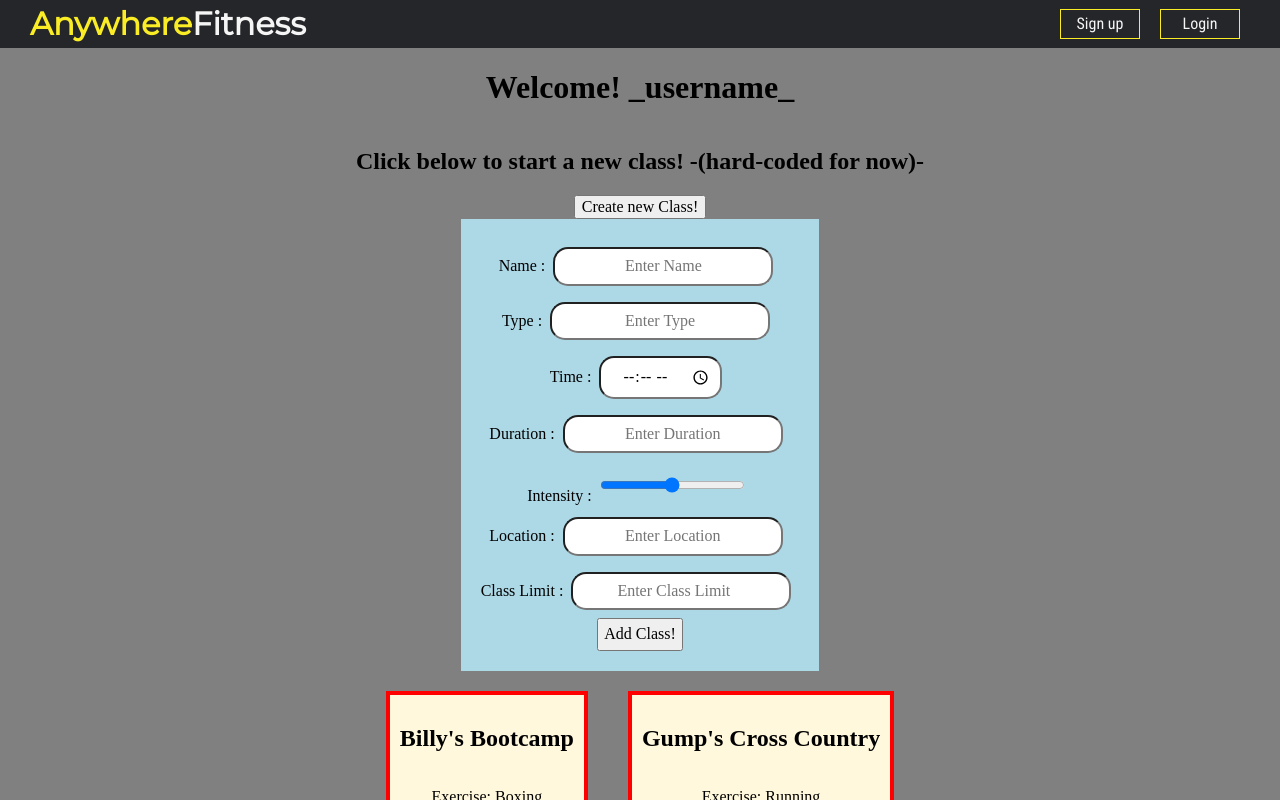
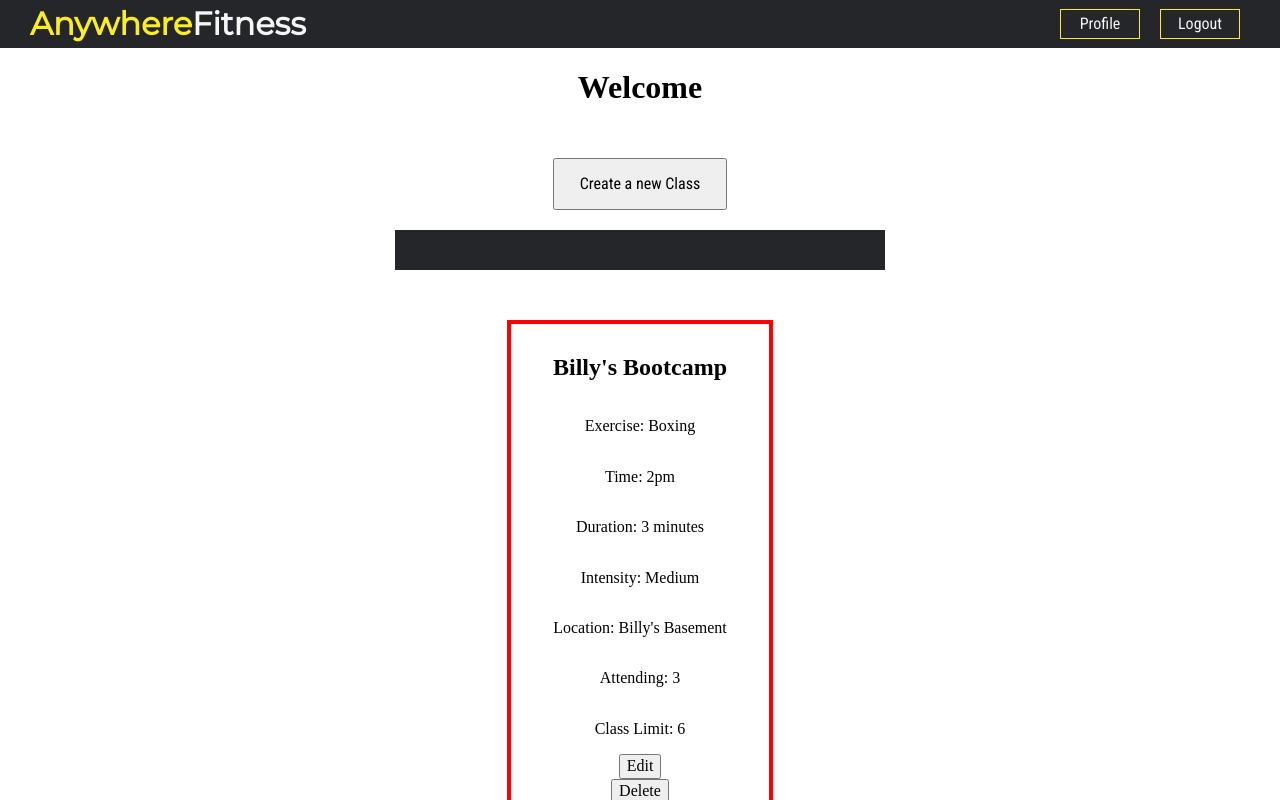
Before and after one commit to anywhere-fitness-tt2/Front-end, a React (Create React App) app in the folder anywhere-fitness/: page /instructor-profile/1 in a window 1280 px wide. Shown: the top 800 px of the page. Built offline with nearby package versions, Linux system fonts and the light colour scheme; sample sign-in values are in the browser's storage.

Commit message:
form styling done, on to working with backend

```diff
--- a/anywhere-fitness/src/components/ClassForm.js
+++ b/anywhere-fitness/src/components/ClassForm.js
@@ -1,116 +1,188 @@
-import React from 'react';
+import React, { useState } from 'react';
 import styled from 'styled-components';
 
-const StyledClassForm = styled.form`
-display:flex;
-flex-flow:column nowrap;
-align-items:center;
-text-align:center;
-background: lightblue;
-padding: 20px;
+const ClassForm = ({ formValues, handleChange, handleClassSubmit }) => {
+  const [hidden, setHidden] = useState('form-hide');
 
-.formInput {
-  padding: 8px;
-  margin: 8px;
-  border-radius:15px;
-  text-align:center;
+  const hideHandler = () => {
+    if (hidden === 'form-hide') {
+      setHidden('form-show');
     }
-
-.submitBtn {
-  padding: 5px;
+    if (hidden === 'form-show') {
+      setHidden('form-hide');
     }
-`
-
-const ClassForm = props => {
-  const { formValues, handleChange, handleClassSubmit } = props;
-
+  };
   return (
-      <StyledClassForm className="formGroup" onSubmit={handleClassSubmit}>
-        <label className="formLabel"> Name :
+    <Container>
+      <button className='hide-button' onClick={hideHandler}>
+        Create a new Class
+      </button>
+      <FormWrapper>
+        <form className={hidden} onSubmit={handleClassSubmit}>
+          <div className='form-input'>
+            <label htmlFor='name'> Name :</label>
             <input
-          type="text"
-          name="name"
-          className="formInput"
-          placeholder="Enter Name"
+              type='text'
+              name='name'
+              placeholder='Enter Name'
               onChange={handleChange}
               value={formValues.name}
             />
-        </label>
-        <label className="formLabel"> Type :
+          </div>
+          <div className='form-input'>
+            <label htmlFor='type'>Type :</label>
             <input
-          type="text"
-          name="type"
-          className="formInput"
-          placeholder="Enter Type"
+              type='text'
+              name='type'
+              className='form-input'
+              placeholder='Enter Type'
               onChange={handleChange}
               value={formValues.type}
             />
-        </label>
-        <label className="formLabel"> Time :
+          </div>
+          <div className='form-input'>
+            <label htmlFor='time'>Time :</label>
             <input
-          type="time"
-          name="time"
-          className="formInput"
-          placeholder="Enter Time"
+              type='time'
+              name='time'
+              className='form-input'
+              placeholder='Enter Time'
               onChange={handleChange}
               value={formValues.time}
             />
-        </label>
-        <label className="formLabel"> Duration :
+          </div>
+          <div className='form-input'>
+            <label htmlFor='duration'>Duration :</label>
             <input
-          type="text"
-          name="duration"
-          className="formInput"
-          placeholder="Enter Duration"
+              type='text'
+              name='duration'
+              className='form-input'
+              placeholder='Enter Duration'
               onChange={handleChange}
               value={formValues.duration}
             />
-        </label>
-        <label className="formLabel"> Intensity :
+          </div>
+          <div className='form-input'>
+            <label htmlFor='intensityLvl'>Intensity :</label>
             <input
-          type="range"
-          min="0"
-          max="10"
-          name="intensityLvl"
-          className="formInput"
-          placeholder="Enter Intensity"
+              type='range'
+              min='0'
+              max='10'
+              name='intensityLvl'
+              className='form-input'
+              placeholder='Enter Intensity'
               onChange={handleChange}
               value={formValues.intensityLvl}
             />
-        </label>
-        <label className="formLabel"> Location :
+          </div>
+          <div className='form-input'>
+            <label htmlFor='location'>Location :</label>
             <input
-          type="text"
-          name="location"
-          className="formInput"
-          placeholder="Enter Location"
+              type='text'
+              name='location'
+              className='form-input'
+              placeholder='Enter Location'
               onChange={handleChange}
               value={formValues.location}
             />
-        </label>
+          </div>
           {/* <label className="formLabel"> Attending :
           <input
           type="number"
           name="attendees"
-          className="formInput"
+          className="form-input"
           placeholder="Enter Attendees"
           onChange={handleChange}
           value={formValues.attendees}
           />
         </label> */}
-        <label className="formLabel"> Class Limit :
+          <div className='form-input'>
+            <label htmlFor='maxSize'>Class Limit :</label>
             <input
-          type="number"
-          name="maxSize"
-          className="formInput"
-          placeholder="Enter Class Limit"
+              type='number'
+              name='maxSize'
+              className='form-input'
+              placeholder='Enter Class Limit'
               onChange={handleChange}
               value={formValues.maxSize}
             />
-        </label>
-        <button className="submitBtn">Add Class!</button>
-      </StyledClassForm>
-  )
+          </div>
+
+          <button className='submitBtn'>Add Class!</button>
+        </form>
+      </FormWrapper>
+    </Container>
+  );
+};
+
+export default ClassForm;
+
+const Container = styled.div`
+  display: flex;
+  flex-direction: column;
+  width: 450px;
+  align-items: center;
+  justify-content: center;
+  margin: 30px;
+  font-family: ${(props) => props.theme.bodyFont};
+
+  .hide-button {
+    padding: 15px 25px;
+  }
+`;
+
+const FormWrapper = styled.div`
+  width: 100%;
+  display: flex;
+  justify-content: center;
+  background-color: ${(props) => props.theme.midGray};
+  margin: 20px;
+  padding: 20px;
+
+  form {
+    display: flex;
+    flex-direction: column;
   }
 
-export default ClassForm;
+  .form-input {
+    display: flex;
+    justify-content: space-between;
+    align-items: center;
+
+    label {
+      color: ${(props) => props.theme.yellow};
+      margin-right: 40px;
+    }
+
+    input {
+      text-align: center;
+      padding: 5px;
+      margin: 8px;
+      background-color: ${(props) => props.theme.midGray};
+      border: 1px solid ${(props) => props.theme.yellow};
+      color: whitesmoke;
+
+      &::placeholder {
+        color: whitesmoke;
+      }
+    }
+  }
+
+  .submitBtn {
+    margin: 8px auto;
+    width: 200px;
+    padding: 10px 20px;
+    background-color: ${(props) => props.theme.midGray};
+    border: 1px solid ${(props) => props.theme.yellow};
+    color: whitesmoke;
+
+    &:hover {
+      background-color: ${(props) => props.theme.yellow};
+      color: ${(props) => props.theme.midGray};
+    }
+  }
+
+  .form-hide {
+    display: none;
+  }
+`;
--- a/anywhere-fitness/src/components/Header.js
+++ b/anywhere-fitness/src/components/Header.js
@@ -18,7 +18,7 @@ function Header(props) {
   }, []);
 
   const profileClickHandler = () => {
-    props.loggedIn === true && props.user.role === 'instructor'
+    localStorage.getItem('token') && props.user.role === 'instructor'
       ? push(`/instructor-profile/${props.user.userId}`)
       : push(`/client-profile/${props.user.userId}`);
   };
@@ -40,7 +40,7 @@ function Header(props) {
           </h1>
         </div>
       </Fade>
-      {props.loggedIn === true ? (
+      {localStorage.getItem('token') ? (
         <div className='buttons'>
           <Fade
             in={location.pathname === '/' ? fadeIn : true}
--- a/anywhere-fitness/src/components/InstructorProfile.js
+++ b/anywhere-fitness/src/components/InstructorProfile.js
@@ -1,7 +1,7 @@
 // eslint-disable-next-line
 import React, { useEffect, useState } from 'react';
-import styled from 'styled-components'; // eslint-disable-next-line
-import axiosAuth from '../utils/axiosWithAuth';
+import styled from 'styled-components';
+import { connect } from 'react-redux';
 
 import InstructorClassCard from './InstructorClassCard';
 import InstructorEditClass from './InstructorEditClass';
@@ -42,27 +42,6 @@ const initialFormValues = {
   attendees: '',
   maxSize: '',
 };
-
-const StyledInstructorProfile = styled.div`
-  display: flex;
-  flex-flow: column nowrap;
-  background-color: gray;
-  align-items: center;
-
-  .classContainer {
-    display: flex;
-    flex-flow: row wrap;
-    justify-content: space-between;
-  }
-
-  .classCard {
-    display: flex;
-    padding: 10px;
-    margin: 20px;
-    color: black;
-    background: cornsilk;
-  }
-`;
 
 const InstructorProfile = (props) => {
   // eslint-disable-next-line
@@ -112,16 +91,14 @@ const InstructorProfile = (props) => {
   };
 
   return (
-    <StyledInstructorProfile>
-      <h1>Welcome! _username_</h1>
-      <h2>Click below to start a new class! -(hard-coded for now)-</h2>
-      {/* add Link and Route to button | match url/ user id /"new Event"? or w/e endpoint is called */}
-      <button className='formBtn'>Create new Class!</button>
+    <Container>
+      <h1>Welcome {props.user.username}</h1>
       <ClassForm
         formValues={formValues}
         handleChange={handleChange}
         handleClassSubmit={handleClassSubmit}
       />
+
       <div className='classContainer'>
         {workouts.map((workout) => {
           return (
@@ -145,8 +122,20 @@ const InstructorProfile = (props) => {
           />
         )}
       </div>
-    </StyledInstructorProfile>
+    </Container>
   );
 };
 
-export default InstructorProfile;
+const mapStateToProps = (state) => {
+  return {
+    user: state.loginReducer.user,
+  };
+};
+
+export default connect(mapStateToProps)(InstructorProfile);
+
+const Container = styled.div`
+  display: flex;
+  flex-direction: column;
+  align-items: center;
+`;
```
Lines whose indentation alone changed are shown as unchanged.
